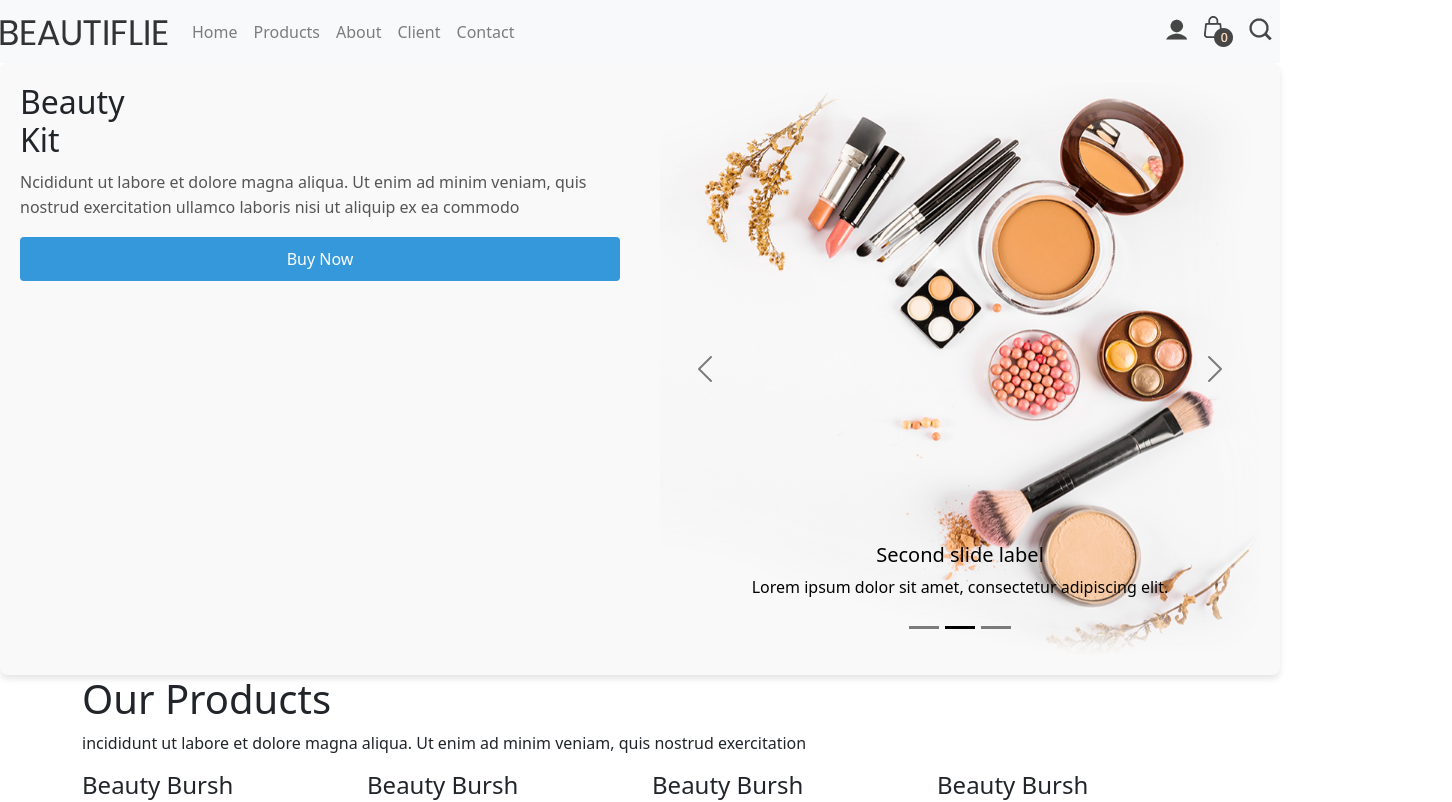
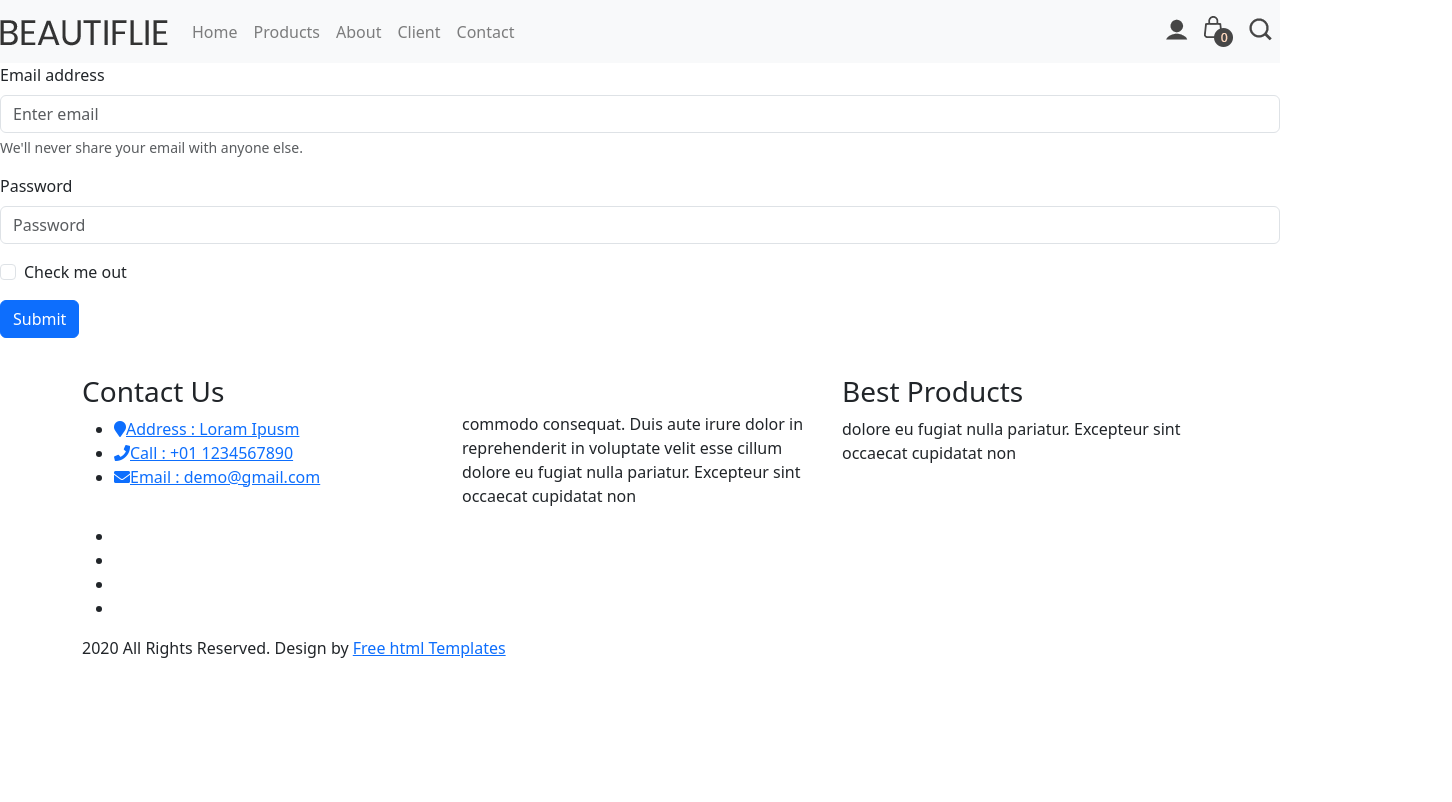
Before and after one commit to BozhidarIvanov/cosmetics, a React (Vite) app: page /login in a window 1280 px wide. Shown: the top 802 px of the page, 1452 px wide, since content can reach past the window. Built offline with nearby package versions, Linux system fonts and the light colour scheme.

Commit message:
many changes

```diff
--- a/src/App.jsx
+++ b/src/App.jsx
@@ -1,48 +1,52 @@
-import React from 'react'
+import React from "react";
 
-import 'bootstrap/dist/css/bootstrap.min.css'
+import "bootstrap/dist/css/bootstrap.min.css";
 
-import CarouselItems from './components/co/CarouselItems'
+import CarouselItems from "./components/co/CarouselItems";
 
-import { Footer } from './components/footer/footer'
-import { Contact } from './components/contact/Contact'
-import { Customer } from './components/customer/Customer'
-import { About } from './components/about/About'
-import { Product } from './components/product/Product'
+import { Route, Router, Routes } from "react-router-dom";
 
-import { Header } from './components/header/Header'
-import Banner from './components/banner/Banner'
+import { Footer } from "./components/footer/footer";
+import { Contact } from "./components/contact/Contact";
+import { Customer } from "./components/customer/Customer";
+import { About } from "./components/about/About";
+import { Product } from "./components/product/Product";
+
+import { Header } from "./components/header/Header";
+import Banner from "./components/banner/Banner";
+import Login from "./components/login/Login";
 
 function App() {
   return (
     <div>
-      {/* Comment delete comment */}
-      {/* Header */}
       <Header />
-      <Banner />
 
-      {/* Banner */}
 
-      {/* Product Section */}
-      {/* ... (Product section components) */}
-      <Product />
-      {/* About Section */}
-      <About />
-      {/* ... (About section components) */}
 
-      {/* Customer Section */}
-      <Customer />
-      {/* ... (Customer section components) */}
+        <Routes>
+          <Route path="/" element={ <Banner />}></Route>
+          <Route path="/products" element={ <Product />}></Route>
+          <Route path="/about" element={ <About />}></Route>
+          <Route path="/customer" element={ <Customer />}></Route>
+          <Route path="/contact" element={  <Contact />}></Route>
+          <Route path="/login" element={ <Login/> } ></Route>
 
-      {/* Contact Section */}
-      <Contact />
-      {/* ... (Contact section components) */}
 
-      {/* Footer Section */}
+
+        </Routes>
+
+
+
+
+
+
+
+
+
+
       <Footer />
-      {/* ... (Footer section components) */}
     </div>
-  )
+  );
 }
 
-export default App
+export default App;
--- a/src/components/header/Header.jsx
+++ b/src/components/header/Header.jsx
@@ -1,29 +1,30 @@
 import { Navbar, Nav, Image } from 'react-bootstrap'
+import { Link } from 'react-router-dom'
 
 export const Header = () => {
   return (
     <>
       <Navbar bg="light" expand="lg">
-        <Navbar.Brand href="#home">
+        <Navbar.Brand as={Link} to="/">
           <Image src="images/logo.png" />
         </Navbar.Brand>
         <Navbar.Toggle aria-controls="basic-navbar-nav" />
         <Navbar.Collapse id="basic-navbar-nav">
           <Nav className="mr-auto">
-            <Nav.Link href="#home">Home</Nav.Link>
-            <Nav.Link href="#products">Products</Nav.Link>
-            <Nav.Link href="#about">About</Nav.Link>
-            <Nav.Link href="#client">Client</Nav.Link>
-            <Nav.Link href="#contact">Contact</Nav.Link>
+            <Nav.Link as={Link} to="/">Home</Nav.Link>
+            <Nav.Link as={Link} to="/products">Products</Nav.Link>
+            <Nav.Link as={Link} to="/about">About</Nav.Link>
+            <Nav.Link as={Link} to="/client">Client</Nav.Link>
+            <Nav.Link as={Link} to="/contact">Contact</Nav.Link>
           </Nav>
           <Nav>
-            <Nav.Link href="#login">
+            <Nav.Link as={Link} to="/login">
               <Image src="images/user-icon.png" />
             </Nav.Link>
-            <Nav.Link href="#cart">
+            <Nav.Link as={Link} to="/cart">
               <Image src="images/bag-icon.png" />
             </Nav.Link>
-            <Nav.Link href="#search">
+            <Nav.Link as={Link} to="/search">
               <Image src="images/search-icon.png" />
             </Nav.Link>
           </Nav>
--- /dev/null
+++ b/src/components/login/Login.jsx
@@ -0,0 +1,28 @@
+import Button from 'react-bootstrap/Button';
+import Form from 'react-bootstrap/Form';
+
+const Login = () => {
+return(<Form>
+    <Form.Group className="mb-3" controlId="formBasicEmail">
+      <Form.Label>Email address</Form.Label>
+      <Form.Control type="email" placeholder="Enter email" />
+      <Form.Text className="text-muted">
+        We'll never share your email with anyone else.
+      </Form.Text>
+    </Form.Group>
+
+    <Form.Group className="mb-3" controlId="formBasicPassword">
+      <Form.Label>Password</Form.Label>
+      <Form.Control type="password" placeholder="Password" />
+    </Form.Group>
+    <Form.Group className="mb-3" controlId="formBasicCheckbox">
+      <Form.Check type="checkbox" label="Check me out" />
+    </Form.Group>
+    <Button variant="primary" type="submit">
+      Submit
+    </Button>
+  </Form>
+);
+}
+
+export default Login;
--- a/src/main.jsx
+++ b/src/main.jsx
@@ -1,9 +1,12 @@
 import React from 'react'
 import ReactDOM from 'react-dom/client'
 import App from './App.jsx'
+import { BrowserRouter } from 'react-router-dom'
 
 ReactDOM.createRoot(document.getElementById('root')).render(
   <React.StrictMode>
+  <BrowserRouter>
     <App />
+  </BrowserRouter>
   </React.StrictMode>
 )
--- /dev/null
+++ b/src/view/Product.jsx
@@ -0,0 +1,7 @@
+import React from 'react'
+
+export const Product = () => {
+  return (
+    <div>Product</div>
+  )
+}
```
